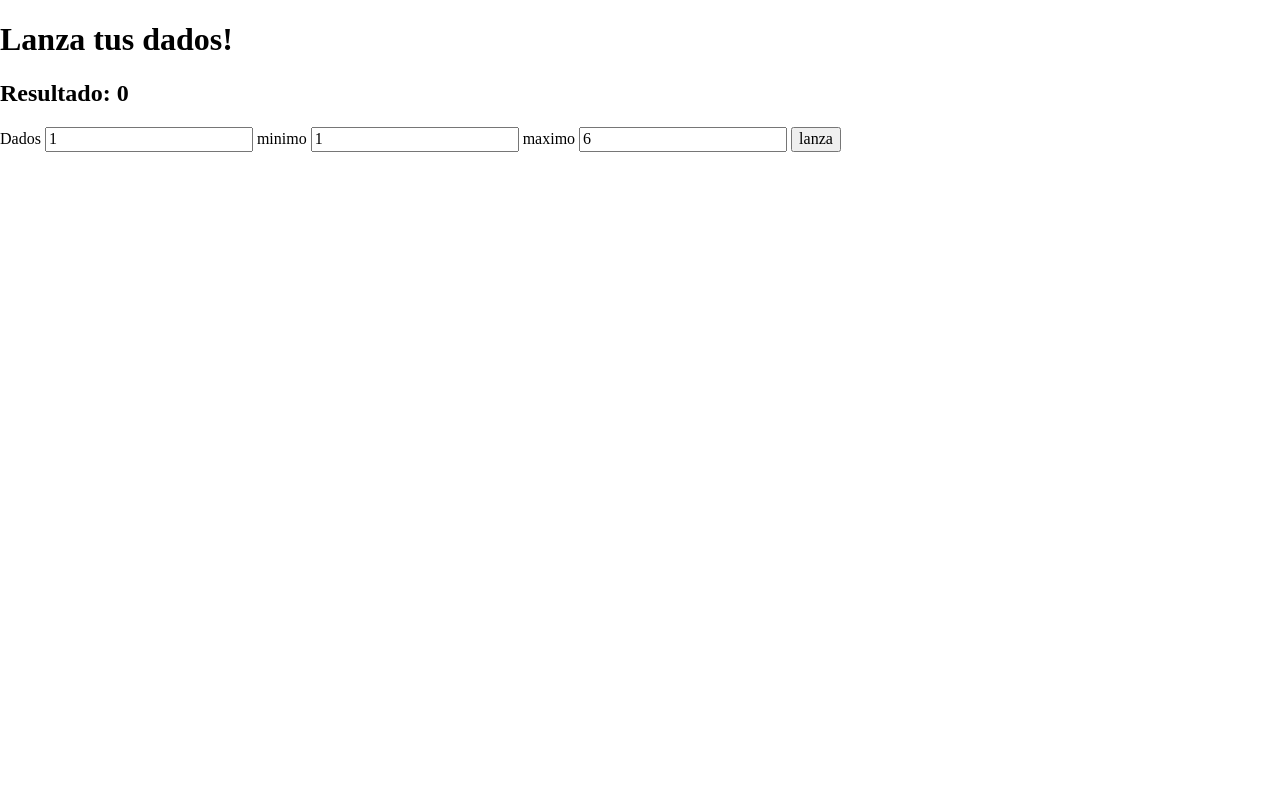
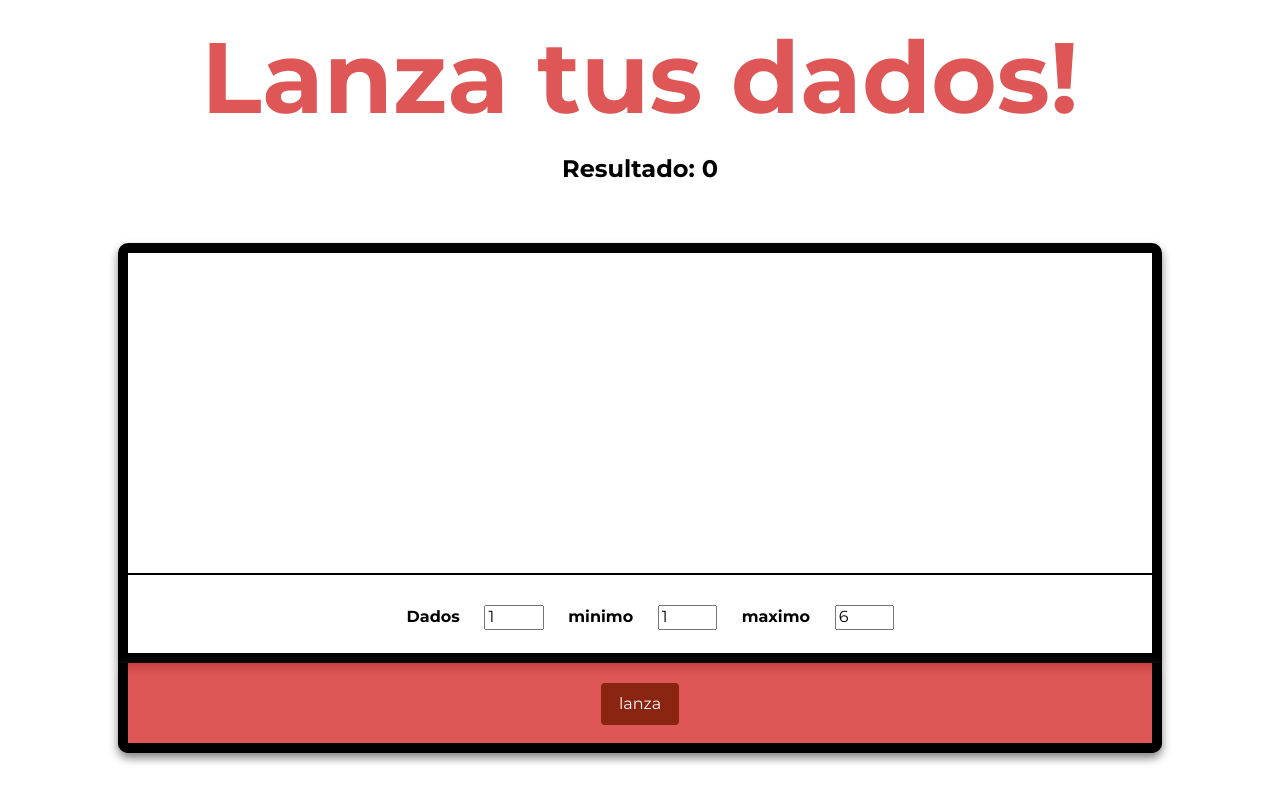
Before and after one commit to WhereIsJessicaHyde/Dados, a website: page index.html in a window 1280 px wide. Drawn offline with nearby package versions, Linux system fonts and the light colour scheme.

```diff
--- a/index.html
+++ b/index.html
@@ -15,18 +15,24 @@
       <h1>Lanza tus dados!</h1>
       <h2 class="encabezado_resultado">Resultado: <span>0</span> </h2>
     </header>
+    <section class="container container-position container-superior tablero">
       <section class="contenedorDeDados"></section>
       <section>
-      <form class="tirada" action="index.html" method="post">
+        <form class="tirada tirada-position" action="index.html" method="post">
           <label class="tirada_label" for="tirada_numeroDados">Dados</label>
           <input class="tirada_input tirada_numeroDados" type="text" name="tirada_numeroDados" value=1>
           <label class="tirada_label" for="tirada_minima">minimo</label>
           <input class="tirada_input tirada_minima" type="text" name="tirada_minima" value="1">
           <label class="tirada_label" for="tirada_maxima">maximo</label>
           <input class="tirada_input tirada_maxima" type="text" name="tirada_maxima" value="6">
-        <button class="boton" type="button" name="button">lanza</button>
         </form>
       </section>
+    </section>
+    <footer class="container container-position container-inferior pie">
+        <button class="boton boton-position" type="button" name="button">lanza</button>
+    </footer>
+
+
 
   <script src="https://code.jquery.com/jquery-3.3.1.slim.min.js"
   integrity="sha256-3edrmyuQ0w65f8gfBsqowzjJe2iM6n0nKciPUp8y+7E="
--- a/sass/style.sass
+++ b/sass/style.sass
@@ -1 +1,76 @@
 @import 'partials/vars'
+
+body,
+input,
+button
+  font:
+    family: $primary-font
+    size: 16px
+
+// diseño para ocultar los elementos con la clase hide */
+.hide
+  display: none
+
+.clearfix
+  clear: both
+
+//Estilos del titulo
+h1
+  margin: 20px auto
+  color: $background-red
+  padding: 0
+  font:
+    size: 100px
+  text-align: center
+
+h2
+  text-align: center
+
+.container
+  border: solid 10px black
+  box-shadow: 0 5px 10px gray
+  &-position
+  margin: auto
+  text-align: center
+  &-superior
+    margin-top: 60px
+    border-radius: 10px 10px 0 0
+  &-inferior
+    border:
+      top: none
+      radius: 0 0 10px 10px
+
+.tablero
+  width: 80%
+  height: 400px
+
+.contenedorDeDados
+  height: 80%
+
+
+
+.tirada
+  height: 20%
+  border-top: 2px black solid
+  &-position
+    padding-top: 3%
+  &_label
+    font-weight: bold
+    margin: 2%
+  &_input
+    width: 5%
+.pie
+  width: 80%
+  height: 80px
+  background-color: $background-red
+.boton
+  background-color: $secundary-red
+  color: $primary-white
+  border: none
+    radius: 4px
+  padding: 12px 18px
+  display: block
+  &-position
+    margin: 0 auto
+    position: relative
+    top: 25%
```
Also changed, not shown: stylesheets/style.css. Lines whose indentation alone changed are shown as unchanged.
